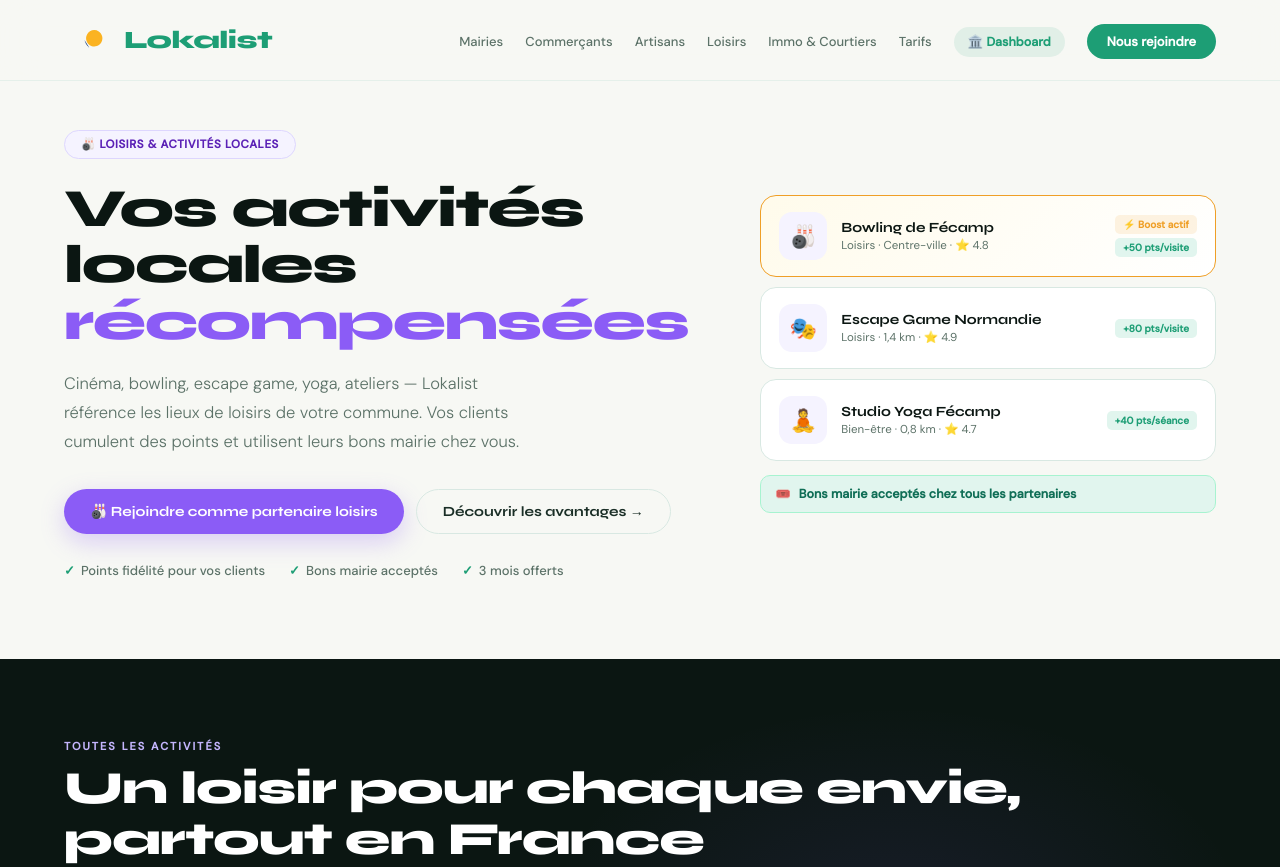
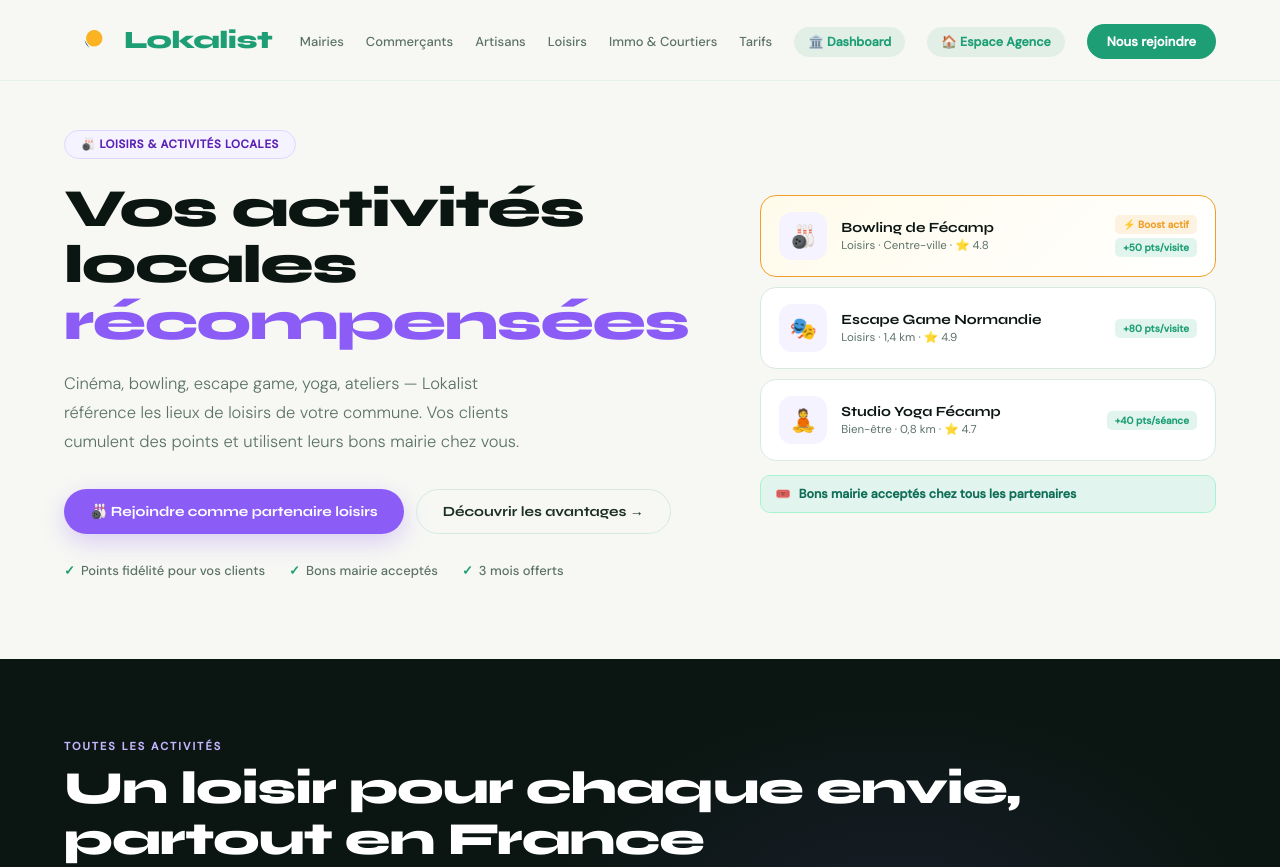
Before and after one commit to Damdhs/lokalist-site, a plain HTML site: page loisirs.html in a window 1280 px wide. Shown: the top 867 px of the page. Drawn offline with Linux system fonts and the light colour scheme.

Commit message:
Add link to Espace Agence in navigation

```diff
--- a/loisirs.html
+++ b/loisirs.html
@@ -182,6 +182,7 @@
   <ul class="nav-links">
     <li><a href="/mairies">Mairies</a></li><li><a href="/commercants">Commerçants</a></li><li><a href="/artisans">Artisans</a></li><li><a href="/loisirs">Loisirs</a></li><li><a href="/agences">Immo & Courtiers</a></li><li><a href="/tarifs">Tarifs</a></li>
     <li><a href="https://dashboard.lokalist.fr" target="_blank" class="nav-dash">🏛️ Dashboard</a></li>
+    <li><a href="https://agence.lokalist.fr" target="_blank" class="nav-dash">🏠 Espace Agence</a></li>
     <li><a href="/contact" class="nav-cta">Nous rejoindre</a></li>
   </ul>
   <button class="hamburger" onclick="toggleMob()" aria-label="Menu"><span></span><span></span><span></span></button>
@@ -189,6 +190,7 @@
 <div class="mob" id="mob">
   <a href="/mairies">🏛️ Mairies</a><a href="/commercants">🏪 Commerçants</a><a href="/artisans">🔧 Artisans</a><a href="/loisirs">🎳 Loisirs & Activités</a><a href="/agences">🏠 Immo & Courtiers</a><a href="/tarifs">💶 Tarifs</a>
   <a href="https://dashboard.lokalist.fr" target="_blank">⚙️ Dashboard Mairie</a>
+  <a href="https://agence.lokalist.fr" target="_blank">🏠 Espace Agence</a>
   <a href="/contact" style="color:var(--g);font-weight:700;border:none">Nous rejoindre →</a>
 </div>
 <section style="background:var(--bg)">
```
